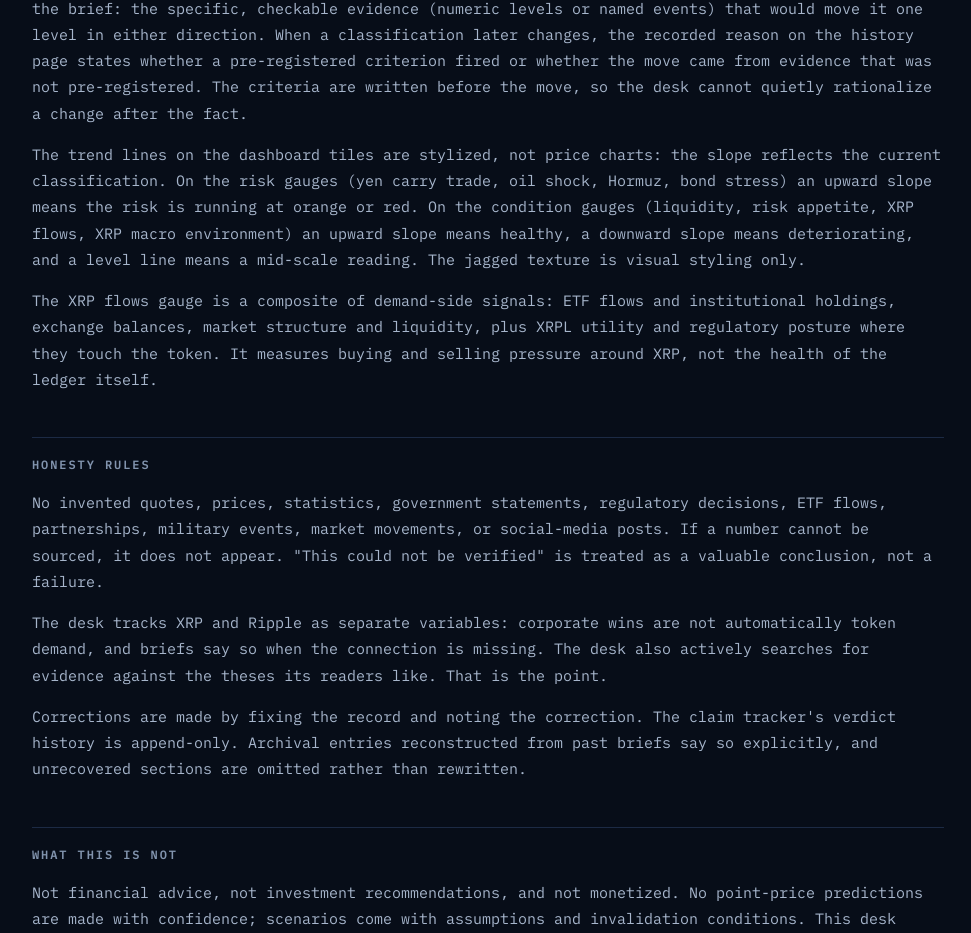
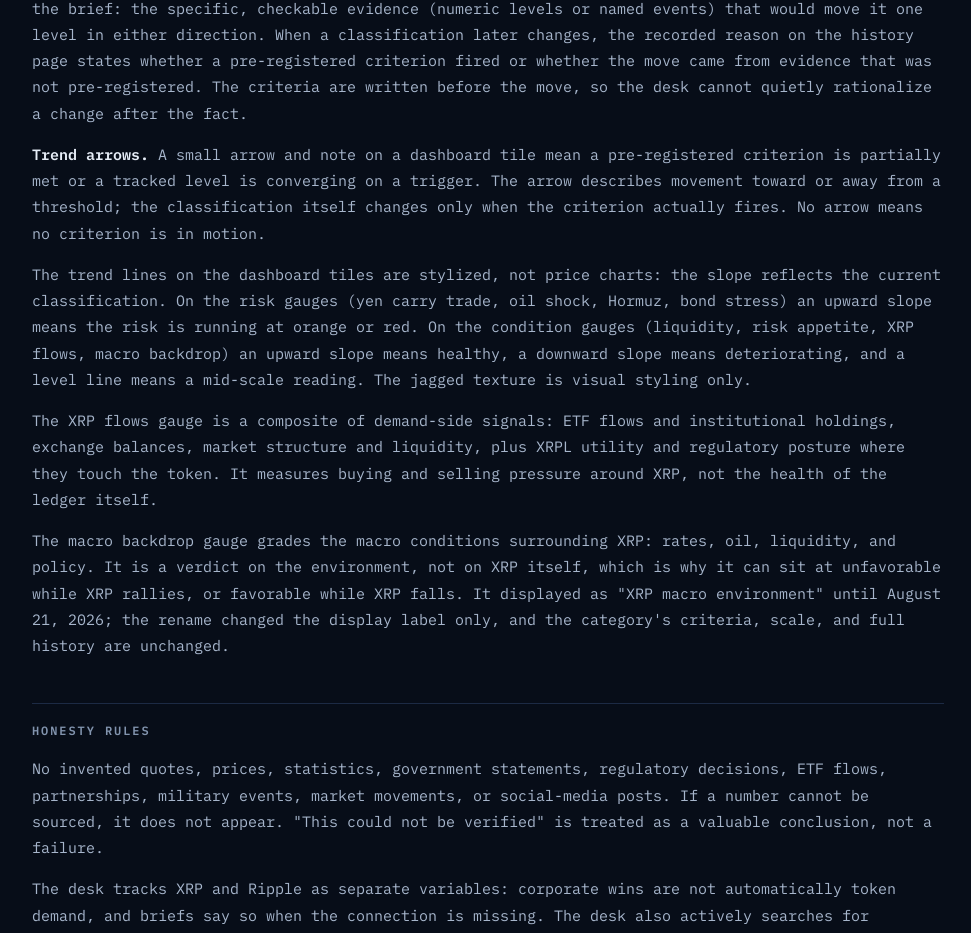
Before and after one commit to LINIHQ/macro-intel-desk, a Next.js app: page /sources in a window 1280 px wide. Shown: the part 2111-3044 px from the top of the page, without its empty margins (152-1123 px from the left). Built offline with nearby package versions, Linux system fonts and the light colour scheme.

Commit message:
Rename XRP macro env display label to Macro backdrop; document gauge scope, rename, and trend arrows on Sources

```diff
--- a/app/sources/page.jsx
+++ b/app/sources/page.jsx
@@ -111,16 +111,28 @@ export default function SourcesPage() {
         after the fact.
       </p>
       <p>
+        <strong>Trend arrows.</strong> A small arrow and note on a dashboard tile mean a pre-registered criterion is
+        partially met or a tracked level is converging on a trigger. The arrow describes movement toward or away from
+        a threshold; the classification itself changes only when the criterion actually fires. No arrow means no
+        criterion is in motion.
+      </p>
+      <p>
         The trend lines on the dashboard tiles are stylized, not price charts: the slope reflects the current
         classification. On the risk gauges (yen carry trade, oil shock, Hormuz, bond stress) an upward slope means the
-        risk is running at orange or red. On the condition gauges (liquidity, risk appetite, XRP flows, XRP macro
-        environment) an upward slope means healthy, a downward slope means deteriorating, and a level line means a
+        risk is running at orange or red. On the condition gauges (liquidity, risk appetite, XRP flows, macro
+        backdrop) an upward slope means healthy, a downward slope means deteriorating, and a level line means a
         mid-scale reading. The jagged texture is visual styling only.
       </p>
       <p>
         The XRP flows gauge is a composite of demand-side signals: ETF flows and institutional holdings, exchange
         balances, market structure and liquidity, plus XRPL utility and regulatory posture where they touch the token.
         It measures buying and selling pressure around XRP, not the health of the ledger itself.
+      </p>
+      <p>
+        The macro backdrop gauge grades the macro conditions surrounding XRP: rates, oil, liquidity, and policy. It is
+        a verdict on the environment, not on XRP itself, which is why it can sit at unfavorable while XRP rallies, or
+        favorable while XRP falls. It displayed as "XRP macro environment" until August 21, 2026; the rename changed
+        the display label only, and the category's criteria, scale, and full history are unchanged.
       </p>
 
       <h2>Honesty rules</h2>
--- a/lib/format.js
+++ b/lib/format.js
@@ -6,7 +6,7 @@ export const CATEGORIES = [
   { key: 'global_risk_appetite', label: 'Risk appetite' },
   { key: 'bond_market_stress', label: 'Bond stress' },
   { key: 'xrp_fundamentals', label: 'XRP flows' },
-  { key: 'xrp_macro_environment', label: 'XRP macro env' },
+  { key: 'xrp_macro_environment', label: 'Macro backdrop' },
 ];
 
 export const LEVEL_COLORS = {
```
